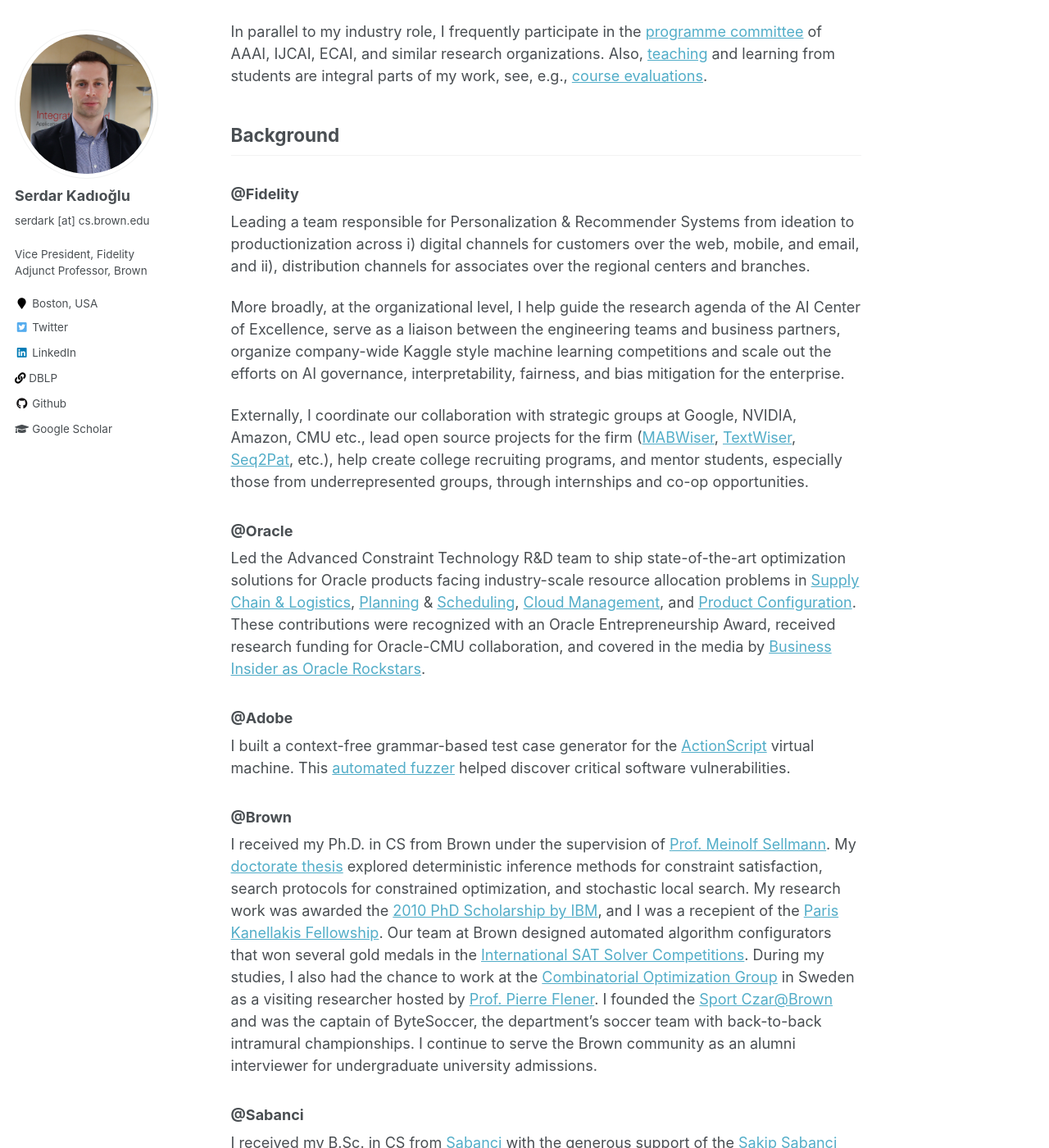
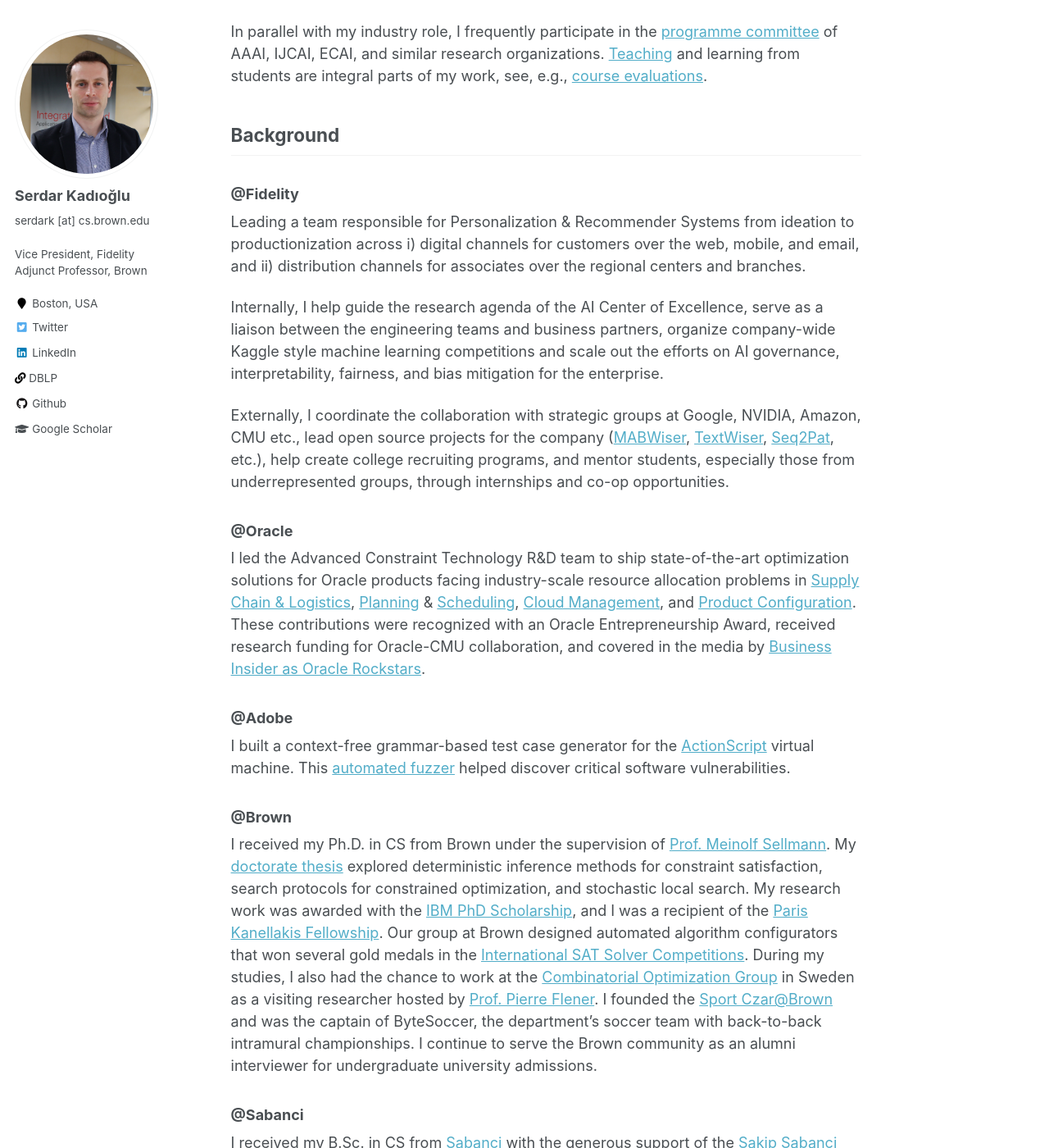
Before and after one commit to skadio/skadio.github.io, a Jekyll site: the page built from _pages/about.md, in a window 1280 px wide and 1400 px high, scrolled down 371 px. Shown: the whole window at 82% size. Built offline with Jekyll 4.4.1, drawn with Linux system fonts in a browser that asks for light colours; some of the changed text lies outside the part shown.

Commit message:
Update about.md

```diff
--- a/_pages/about.md
+++ b/_pages/about.md
@@ -8,25 +8,25 @@ redirect_from:
   - /about.html
 ---
 
-Hi! My name is Serdar, a computer scientist who currently serves as the Vice President of Artificial Intelligence at [Fidelity Investments](https://www.fidelitylabs.com/) and an Adjunct Assistant Professor in the [Dept. of Computer Science](http://cs.brown.edu/) at Brown University. Previously, I led the [Advanced Constraint Technology R&D](https://www.oracle.com/artificial-intelligence/) team at Oracle and worked at Adobe.
+Hi! My name is Serdar, I am the Vice President of Artificial Intelligence at [Fidelity Investments](https://www.fidelitylabs.com/) and an Adjunct Assistant Professor in the [Dept. of Computer Science](http://cs.brown.edu/) at Brown University. Previously, I led the [Advanced Constraint Technology R&D](https://www.oracle.com/artificial-intelligence/) team at Oracle and worked at Adobe.
 
 My [algorithmic research](https://skadio.github.io/publications/) is at the intersection of Artificial Intelligence and Discrete Optimization, while my [practical interests](https://skadio.github.io/software/) are in building robust, scalable, data-driven products that address business-critical problems.
 
-In parallel to my industry role, I frequently participate in the [programme committee](https://skadio.github.io/service/) of AAAI, IJCAI, ECAI, and similar research organizations. Also, [teaching](https://skadio.github.io/teaching/) and learning from students are integral parts of my work, see, e.g., [course evaluations](https://github.com/skadio/skadio.github.io/blob/master/files/Student_Evaluations.pdf).
+In parallel with my industry role, I frequently participate in the [programme committee](https://skadio.github.io/service/) of AAAI, IJCAI, ECAI, and similar research organizations. [Teaching](https://skadio.github.io/teaching/) and learning from students are integral parts of my work, see, e.g., [course evaluations](https://github.com/skadio/skadio.github.io/blob/master/files/Student_Evaluations.pdf).
 
 ## Background
 
 ### @Fidelity
 
-Leading a team responsible for Personalization & Recommender Systems from ideation to productionization across i) digital channels for customers over the web, mobile, and email, and ii), distribution channels for associates over the regional centers and branches.
+Leading a team responsible for Personalization & Recommender Systems from ideation to productionization across i) digital channels for customers over the web, mobile, and email, and ii) distribution channels for associates over the regional centers and branches.
 
-More broadly, at the organizational level, I help guide the research agenda of the AI Center of Excellence, serve as a liaison between the engineering teams and business partners, organize company-wide Kaggle style machine learning competitions and scale out the efforts on AI governance, interpretability, fairness, and bias mitigation for the enterprise.
+Internally, I help guide the research agenda of the AI Center of Excellence, serve as a liaison between the engineering teams and business partners, organize company-wide Kaggle style machine learning competitions and scale out the efforts on AI governance, interpretability, fairness, and bias mitigation for the enterprise.
 
-Externally, I coordinate our collaboration with strategic groups at Google, NVIDIA, Amazon, CMU etc., lead open source projects for the firm ([MABWiser](https://github.com/fidelity/mabwiser), [TextWiser](https://github.com/fidelity/textwiser), [Seq2Pat](https://github.com/fidelity/seq2pat), etc.), help create college recruiting programs, and mentor students, especially those from underrepresented groups, through internships and co-op opportunities.
+Externally, I coordinate the collaboration with strategic groups at Google, NVIDIA, Amazon, CMU etc., lead open source projects for the company ([MABWiser](https://github.com/fidelity/mabwiser), [TextWiser](https://github.com/fidelity/textwiser), [Seq2Pat](https://github.com/fidelity/seq2pat), etc.), help create college recruiting programs, and mentor students, especially those from underrepresented groups, through internships and co-op opportunities.
 
 ### @Oracle
 
-Led the Advanced Constraint Technology R&D team to ship state-of-the-art optimization solutions for Oracle products facing industry-scale resource allocation problems in [Supply Chain & Logistics](https://www.oracle.com/scm/), [Planning](https://www.oracle.com/erp/) & [Scheduling](https://www.oracle.com/human-capital-management/), [Cloud Management](https://www.oracle.com/java/coherence/), and [Product Configuration](https://www.oracle.com/cx/). These contributions were recognized with an Oracle Entrepreneurship Award, received research funding for Oracle-CMU collaboration, and covered in the media by [Business Insider as Oracle Rockstars](https://www.businessinsider.com/oracle-rock-star-engineers-2016-3?op=0#serdar-kadioglu-turning-theory-into-products-21).
+I led the Advanced Constraint Technology R&D team to ship state-of-the-art optimization solutions for Oracle products facing industry-scale resource allocation problems in [Supply Chain & Logistics](https://www.oracle.com/scm/), [Planning](https://www.oracle.com/erp/) & [Scheduling](https://www.oracle.com/human-capital-management/), [Cloud Management](https://www.oracle.com/java/coherence/), and [Product Configuration](https://www.oracle.com/cx/). These contributions were recognized with an Oracle Entrepreneurship Award, received research funding for Oracle-CMU collaboration, and covered in the media by [Business Insider as Oracle Rockstars](https://www.businessinsider.com/oracle-rock-star-engineers-2016-3?op=0#serdar-kadioglu-turning-theory-into-products-21).
 
 ### @Adobe
 
@@ -34,7 +34,7 @@ I built a context-free grammar-based test case generator for the [ActionScript](
 
 ### @Brown
 
-I received my Ph.D. in CS from Brown under the supervision of [Prof. Meinolf Sellmann](https://en.wikipedia.org/wiki/Meinolf_Sellmann). My [doctorate thesis](http://cs.brown.edu/research/pubs/theses/phd/2012/kadioglu.pdf) explored deterministic inference methods for constraint satisfaction, search protocols for constrained optimization, and stochastic local search. My research work was awarded the [2010 PhD Scholarship by IBM](http://www.research.ibm.com/university/awards/phdfellowship.shtml), and I was a recepient of the [Paris Kanellakis Fellowship](https://en.wikipedia.org/wiki/Paris_Kanellakis). Our team at Brown designed automated algorithm configurators that won several gold medals in the [International SAT Solver Competitions](http://www.satcompetition.org/). During my studies, I also had the chance to work at the [Combinatorial Optimization Group](http://www.it.uu.se/research/group/astra) in Sweden as a visiting researcher hosted by [Prof. Pierre Flener](http://user.it.uu.se/~pierref/). I founded the [Sport Czar@Brown](http://cs.brown.edu/degrees/misc/jobs/jobs.html#sport) and was the captain of ByteSoccer, the department's soccer team with back-to-back intramural championships. I continue to serve the Brown community as an alumni interviewer for undergraduate university admissions.
+I received my Ph.D. in CS from Brown under the supervision of [Prof. Meinolf Sellmann](https://en.wikipedia.org/wiki/Meinolf_Sellmann). My [doctorate thesis](http://cs.brown.edu/research/pubs/theses/phd/2012/kadioglu.pdf) explored deterministic inference methods for constraint satisfaction, search protocols for constrained optimization, and stochastic local search. My research work was awarded with the [IBM PhD Scholarship](http://www.research.ibm.com/university/awards/phdfellowship.shtml), and I was a recipient of the [Paris Kanellakis Fellowship](https://en.wikipedia.org/wiki/Paris_Kanellakis). Our group at Brown designed automated algorithm configurators that won several gold medals in the [International SAT Solver Competitions](http://www.satcompetition.org/). During my studies, I also had the chance to work at the [Combinatorial Optimization Group](http://www.it.uu.se/research/group/astra) in Sweden as a visiting researcher hosted by [Prof. Pierre Flener](http://user.it.uu.se/~pierref/). I founded the [Sport Czar@Brown](http://cs.brown.edu/degrees/misc/jobs/jobs.html#sport) and was the captain of ByteSoccer, the department's soccer team with back-to-back intramural championships. I continue to serve the Brown community as an alumni interviewer for undergraduate university admissions.
 
 ### @Sabanci
 
```
